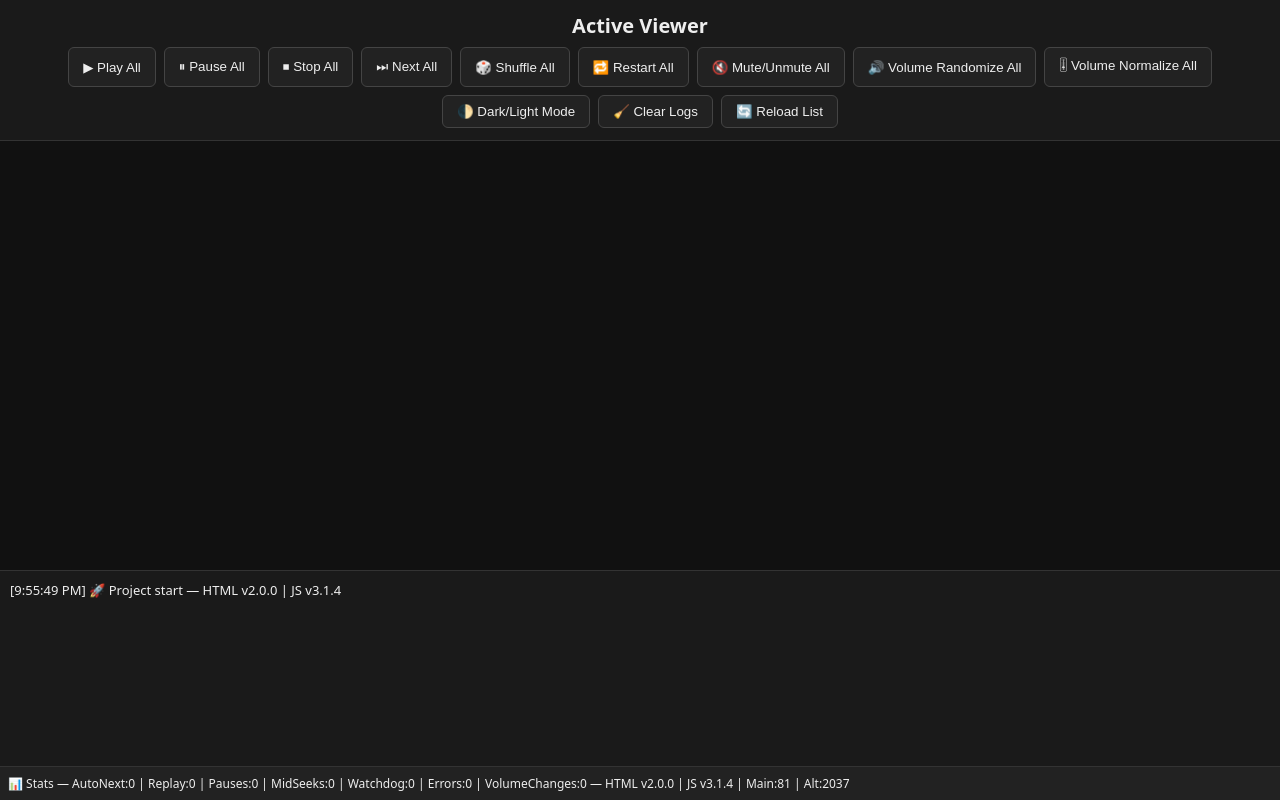
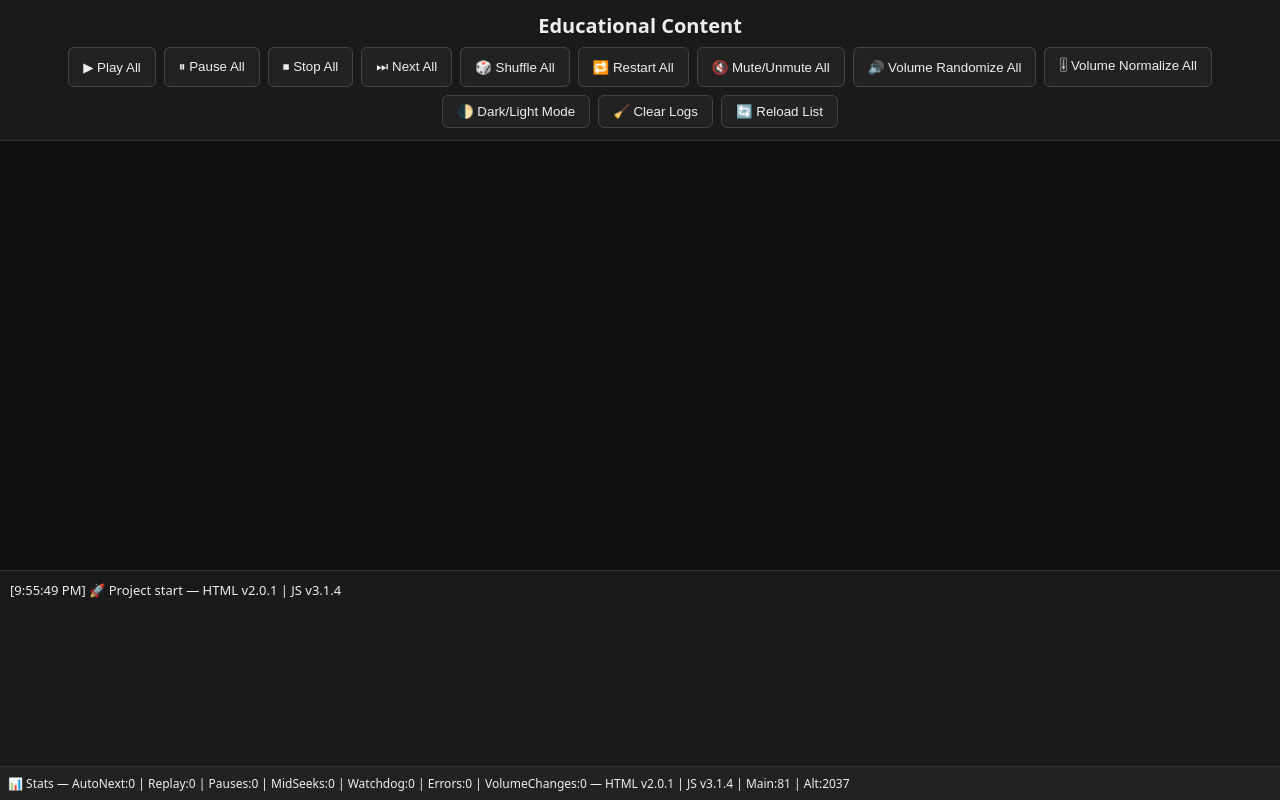
Before and after one commit to DeadManWalkingTO/Educational-Content, a plain HTML site: page index.html in a window 1280 px wide. Drawn offline with Linux system fonts and the light colour scheme.

Commit message:
Update HTML version and heading text

```diff
--- a/index.html
+++ b/index.html
@@ -5,7 +5,7 @@
   <title>Educational Content</title>
   <meta name="viewport" content="width=device-width, initial-scale=1" />
   <!-- Έκδοση HTML -->
-  <meta name="html-version" content="v2.0.0" />
+  <meta name="html-version" content="v2.0.1" />
   <style>
     body {
       margin:0;
@@ -95,7 +95,7 @@
 </head>
 <body>
   <div class="controls">
-    <h1>Active Viewer</h1>
+    <h1>Educational Content</h1>
     <div class="row">
       <button onclick="playAll()">▶ Play All</button>
       <button onclick="pauseAll()">⏸ Pause All</button>
```
